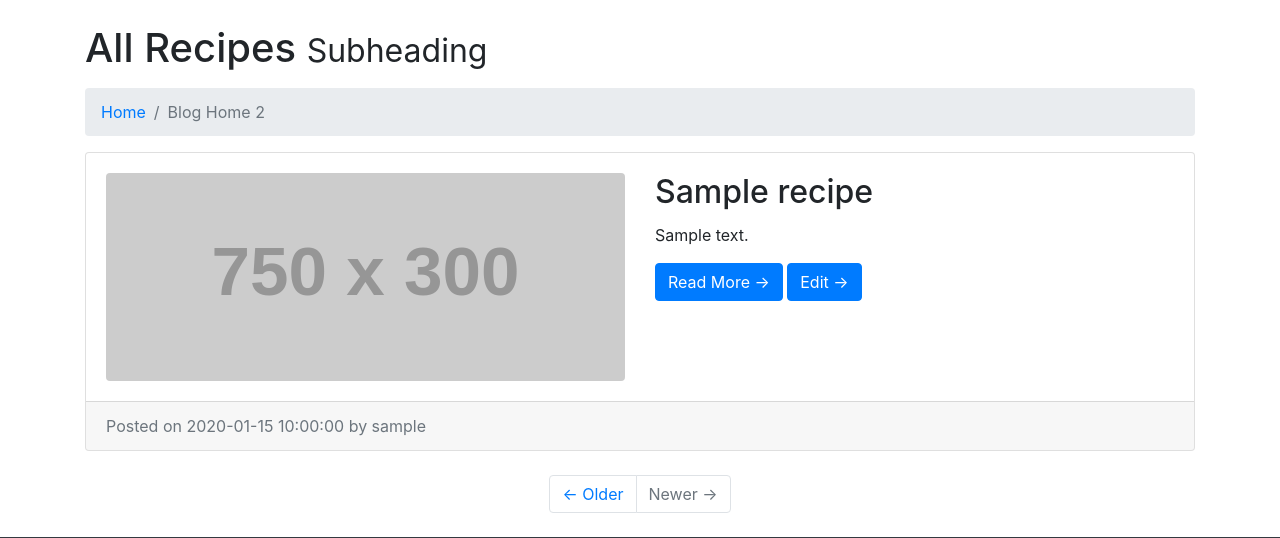
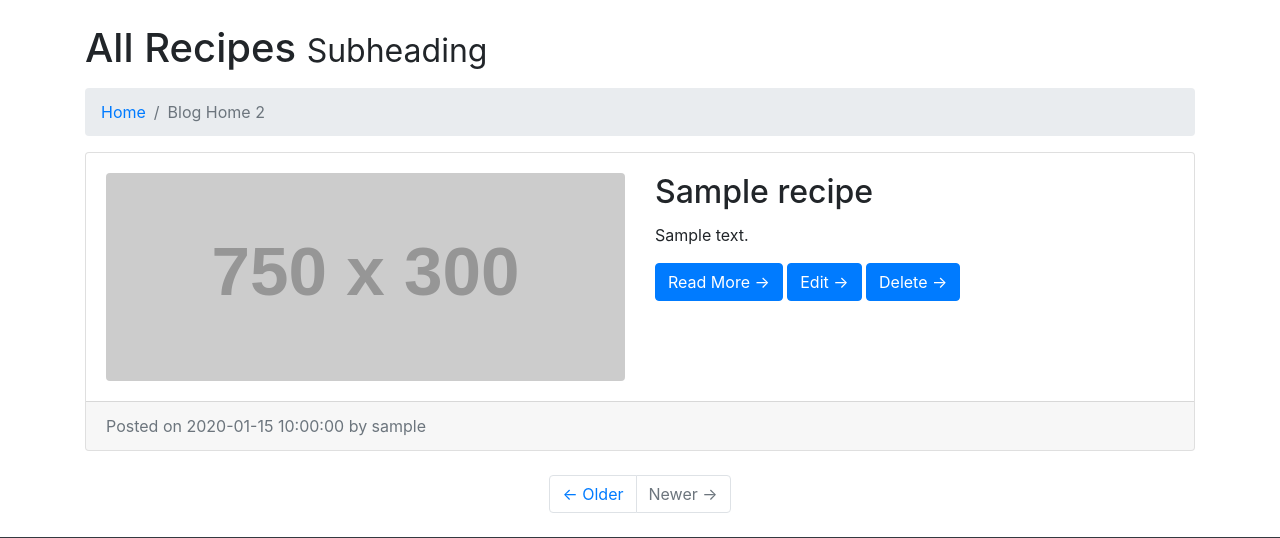
Before and after one commit to davidjbuchanan/MS3-lockdown, a Flask app: page /all_recipes in a window 1280 px wide. Shown: the part 56-594 px from the top of the page. Run offline with Flask 2, Linux system fonts and the light colour scheme; a database or web service that is not in the repository returns one stand-in record (values such as "Sample title"); some libraries are stand-ins or nearby versions.

Commit message:
Ability for user to delete a recipe/record from MongoDB added

```diff
--- a/app.py
+++ b/app.py
@@ -106,6 +106,12 @@ def update_recipe(recipe_id):
     })
     return redirect(url_for('all_recipes'))
 
+@app.route('/delete_recipe/<recipe_id>')
+def delete_recipe(recipe_id):
+    mongo.db.recipe.remove({'_id': ObjectId(recipe_id)})
+    return redirect(url_for('all_recipes'))
+
+
 
 @app.route('/contact', methods=["GET", "POST"])
 def contact():
--- a/templates/all_recipes.html
+++ b/templates/all_recipes.html
@@ -32,6 +32,7 @@
             <p class="card-text">{{item.description}}</p>-->
             <a href="#" class="btn btn-primary">Read More &rarr;</a>
             <a href="{{ url_for('edit_recipe', recipe_id=item._id) }}" class="btn btn-primary">Edit &rarr;</a>
+            <a href="{{ url_for('delete_recipe', recipe_id=item._id) }}" class="btn btn-primary">Delete &rarr;</a>
           </div>
         </div>
       </div>
```
